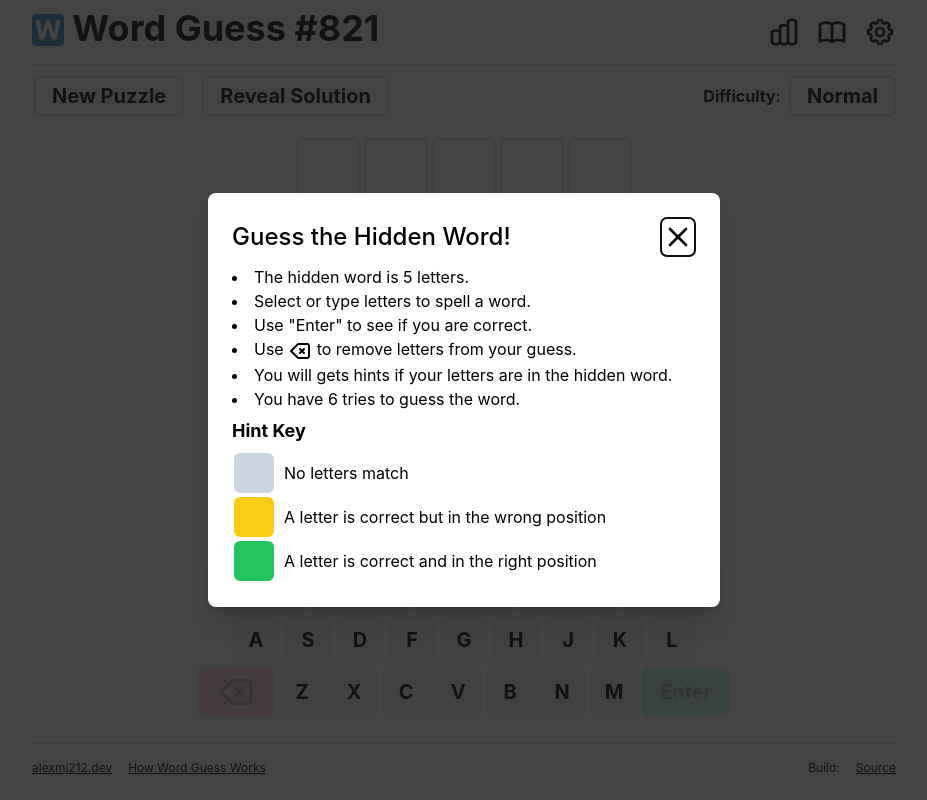
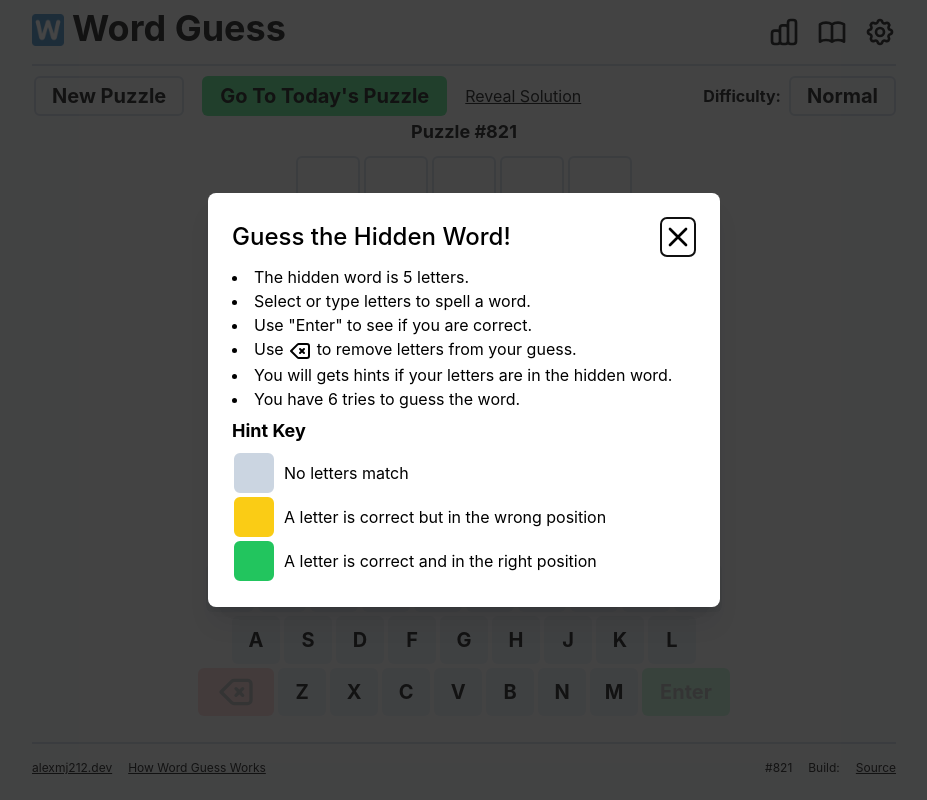
Before and after one commit to alexmj212/word-guess, a React (Create React App) app: page / in a window 1280 px wide. Shown: the whole page, without its empty margins (176-1103 px from the left). Built offline with nearby package versions, Linux system fonts and the light colour scheme.

Commit message:
option to try today's puzzle

```diff
--- a/src/App.css
+++ b/src/App.css
@@ -40,7 +40,7 @@ body {
 
 .button-base {
   @apply flex justify-center items-center;
-  @apply text-xl rounded-md font-bold;
+  @apply rounded-md;
   @apply border-2 border-transparent;
   @apply hover:shadow-md;
   @apply hover:border-slate-500 dark:hover:border-slate-100;
@@ -50,6 +50,7 @@ body {
 
 .button {
   @apply button-base;
+  @apply text-xl rounded-md font-bold;
   @apply active:scale-95 active:shadow active:border-2 active:border-slate-300 dark:active:border-slate-500;
   @apply m-[2px] px-1;
   @apply md:px-4;
@@ -93,6 +94,7 @@ body {
 }
 
 .guess-box {
+  @apply rounded-md font-bold;
   @apply text-2xl md:text-4xl;
   @apply w-14 h-14;
   @apply md:w-16 md:h-16;
@@ -172,6 +174,7 @@ body {
 .flip-card-front,
 .flip-card-back {
   @apply button-base;
+  @apply rounded-md font-bold;
   @apply border-2 border-slate-300 dark:border-slate-500;
   @apply text-2xl md:text-4xl;
   @apply absolute w-full h-full;
--- a/src/App.tsx
+++ b/src/App.tsx
@@ -51,6 +51,9 @@ function App() {
   const [solution, setSolution] = useState<string>(""); // the solution
   const [difficulty, setDifficulty] = useState<DifficultyOptions>(DifficultyOptions.NORMAL); // the game difficulty
 
+  const [todaysPuzzle, setTodaysPuzzle] = useState<number>(0);
+  const currentDate = new Date();
+
   // Control States
   const [disableSubmit, setDisableSubmit] = useState<boolean>(true);
   const [disableBackspace, setDisableBackspace] = useState<boolean>(true);
@@ -84,6 +87,10 @@ function App() {
     loadGameState(gameStateManager.gameState);
     determineKeyboard();
     determineDifficulty();
+    const startDate = new Date("2021-06-19");
+    const today = new Date();
+    setTodaysPuzzle(Math.round(Math.abs((today.valueOf() - startDate.valueOf()) / (24 * 60 * 60 * 1000))));
+
     // Show the rules on the first time
     setOpenRulesModal(gameLogManager.gameLog.gamesPlayed === 0 && gameLogManager.gameLog.guessCount === 0);
   }, []); // eslint-disable-line react-hooks/exhaustive-deps
@@ -170,7 +177,7 @@ function App() {
    * Performs a hard reset of the game state
    * Depends on deep copy hack of the default game state
    */
-  const resetGameState = () => {
+  const resetGameState = (puzzleNumber?: number) => {
     gameStateManager.resetGameState();
     const defaultState: GameState = gameStateManager.generateNewGameState();
     setGuessMap(defaultState.guessMap);
@@ -180,7 +187,12 @@ function App() {
     setErrorMessage(defaultState.errorMessage);
     setShowFail(defaultState.showFail);
     setShowSuccess(defaultState.showSuccess);
+    if (puzzleNumber) {
+      setSolution(validWords[puzzleNumber].toLocaleUpperCase());
+      setPuzzleNumber(puzzleNumber);
+    } else {
       generateNewPuzzle();
+    }
   };
 
   const determineKeyboard = () => {
@@ -326,6 +338,7 @@ function App() {
     // Success
     if (guess === solution) {
       gameLogManager.updateWinCount(guess, mapPointer[0] + 1);
+      setMapPointer([mapPointer[0] + 1, 0]);
       setShowSuccess(true);
       clearError();
       return;
@@ -415,7 +428,7 @@ function App() {
         <div className="flex flex-initial flex-row flex-wrap justify-between items-end border-b-2 border-slate-300 dark:border-slate-500 pb-4 space-y-2">
           <h1 className="text-lg md:text-4xl font-bold flex flex-row items-center">
             <img src={logo} alt="Word Guess" title="Word Guess" className="w-6 h-6 sm:w-8 sm:h-8 mx-2 sm:ml-0 sm:mt-1" />
-            Word Guess #{puzzleNumber}
+            Word Guess
           </h1>
           <ul className="list-none flex flex-row space-x-4">
             <li>
@@ -438,15 +451,23 @@ function App() {
         <div className="flex flex-auto flex-col justify-center my-2">
           <div className="flex flex-initial flex-row flex-wrap justify-between">
             <div className="flex flex-auto flex-row flex-wrap space-x-4 justify-center md:justify-start">
-              <ConfirmationModalContextProvider confirmText="Are you sure you want a new puzzle?" confirmButtonText="New Puzzle">
+              <ConfirmationModalContextProvider confirmText="Are you sure you want a new puzzle? Your current game will be lost." confirmButtonText="New Puzzle">
                 <ButtonWithConfirmation className="button-outline" onClick={() => resetGameState()}>
                   New Puzzle
                 </ButtonWithConfirmation>
               </ConfirmationModalContextProvider>
+
+              {todaysPuzzle !== puzzleNumber && (
+                <>
+                  <ConfirmationModalContextProvider confirmText="Are you sure you want load Today's Puzzle? Your current game will be lost." confirmButtonText="Go To Today's Puzzle">
+                    <ButtonWithConfirmation className="button-outline button-positive" onClick={() => resetGameState(todaysPuzzle)} disabled={todaysPuzzle === puzzleNumber}>
+                      Go To Today's Puzzle
+                    </ButtonWithConfirmation>
+                  </ConfirmationModalContextProvider>
                   <ConfirmationModalContextProvider confirmText="Are you sure you want to reveal the solution?" confirmButtonText="Reveal">
                     <ButtonWithConfirmation
-                  disabled={showSuccess || showFail}
-                  className="button-outline"
+                      disabled={showSuccess || showFail || todaysPuzzle === puzzleNumber}
+                      className="button-base underline"
                       onClick={() => {
                         if (!showFail) {
                           gameLogManager.updateForfeitCount();
@@ -458,6 +479,8 @@ function App() {
                       Reveal Solution
                     </ButtonWithConfirmation>
                   </ConfirmationModalContextProvider>
+                </>
+              )}
             </div>
             <div className="hidden md:flex flex-initial flex-row flex-wrap justify-center items-center space-x-2">
               <strong>Difficulty:</strong>{" "}
@@ -466,7 +489,18 @@ function App() {
               </button>
             </div>
           </div>
-          <div className="flex flex-auto justify-center items-center">
+          <div className="flex flex-auto flex-col justify-center items-center">
+            {todaysPuzzle === puzzleNumber && (
+              <span className="text-lg font-bold pb-2">
+                Today's Puzzle -{' '}
+                {currentDate.toLocaleString("en-US", {
+                  month: "long",
+                  day: "numeric",
+                  year: "numeric",
+                })}
+              </span>
+            )}
+            {todaysPuzzle !== puzzleNumber && <span className="text-lg font-bold pb-2">Puzzle #{puzzleNumber}</span>}
             <GuessDisplay guessMap={guessMap} mapPointer={mapPointer} />
           </div>
           <div className="flex flex-initial flex-col">
@@ -506,8 +540,8 @@ function App() {
             ></Keyboard>
           </div>
         </div>
-        <div className="flex flex-initial flex-row justify-between border-t-2 border-slate-300 dark:border-slate-500 mt-4 py-4 text-xs">
-          <div className="flex flex-row space-x-4">
+        <div className="flex flex-initial flex-wrap flex-row justify-between border-t-2 border-slate-300 dark:border-slate-500 mt-4 py-4 text-xs">
+          <div className="flex flex-auto flex-row space-x-4">
             <a href="https://alexmj212.dev" className="underline">
               alexmj212.dev
             </a>
@@ -515,7 +549,8 @@ function App() {
               How Word Guess Works
             </a>
           </div>
-          <div className="flex flex-row space-x-4 justify-start items-end">
+          <div className="flex flex-auto flex-row space-x-4 justify-start md:justify-end items-end">
+            {todaysPuzzle !== puzzleNumber && <span>#{puzzleNumber}</span>}
             <span>Build: {document.querySelector('meta[name="build-version"]')?.getAttribute("build-version")}</span>
             <a href="https://www.github.com/alexmj212/word-guess" className="underline">
               Source
@@ -555,7 +590,7 @@ function App() {
       <Modal open={openStatsModal} setOpen={setOpenStatsModal} title="Word Guess Statistics">
         <StatBlock gameLog={gameLogManager.gameLog} />
         <div className="flex flex-auto flex-row justify-center mt-4">
-          <ConfirmationModalContextProvider confirmText="Are you sure you want to reset your statistics?" confirmButtonText="Reset">
+          <ConfirmationModalContextProvider confirmText="Are you sure you want to reset your statistics? Your current game will be lost." confirmButtonText="Reset">
             <ButtonWithConfirmation className="button-negative" onClick={handleStatisticsReset}>
               Reset Statistics
             </ButtonWithConfirmation>
@@ -573,7 +608,7 @@ function App() {
           <div className="grid-row">
             <dt className="grid-label">Difficulty</dt>
             <dd className="grid-field">
-              <ConfirmationModalContextProvider confirmText="Changing difficulty requires the current game to be reset. Are you sure you want to reset the game?" confirmButtonText="Reset">
+              <ConfirmationModalContextProvider confirmText="Are you sure you want to change the difficulty? Your current game will be lost." confirmButtonText="Reset">
                 <RadioWithConfirmation keys={Object.values(DifficultyOptions)} selectedValue={difficulty} keyDescription={difficultyDescriptions} onChange={handleDifficultyChange}></RadioWithConfirmation>
               </ConfirmationModalContextProvider>
             </dd>
```
Lines whose indentation alone changed are shown as unchanged.
